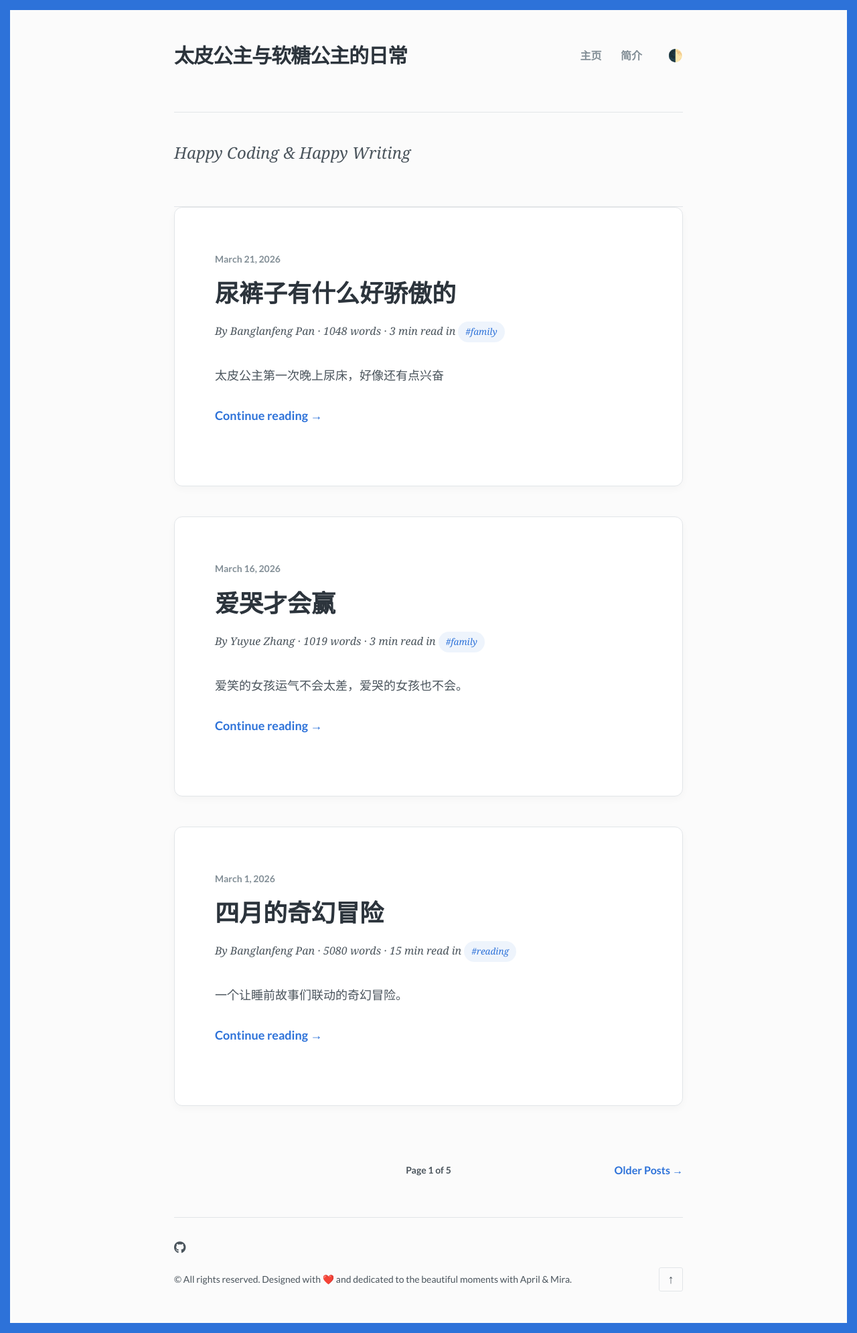
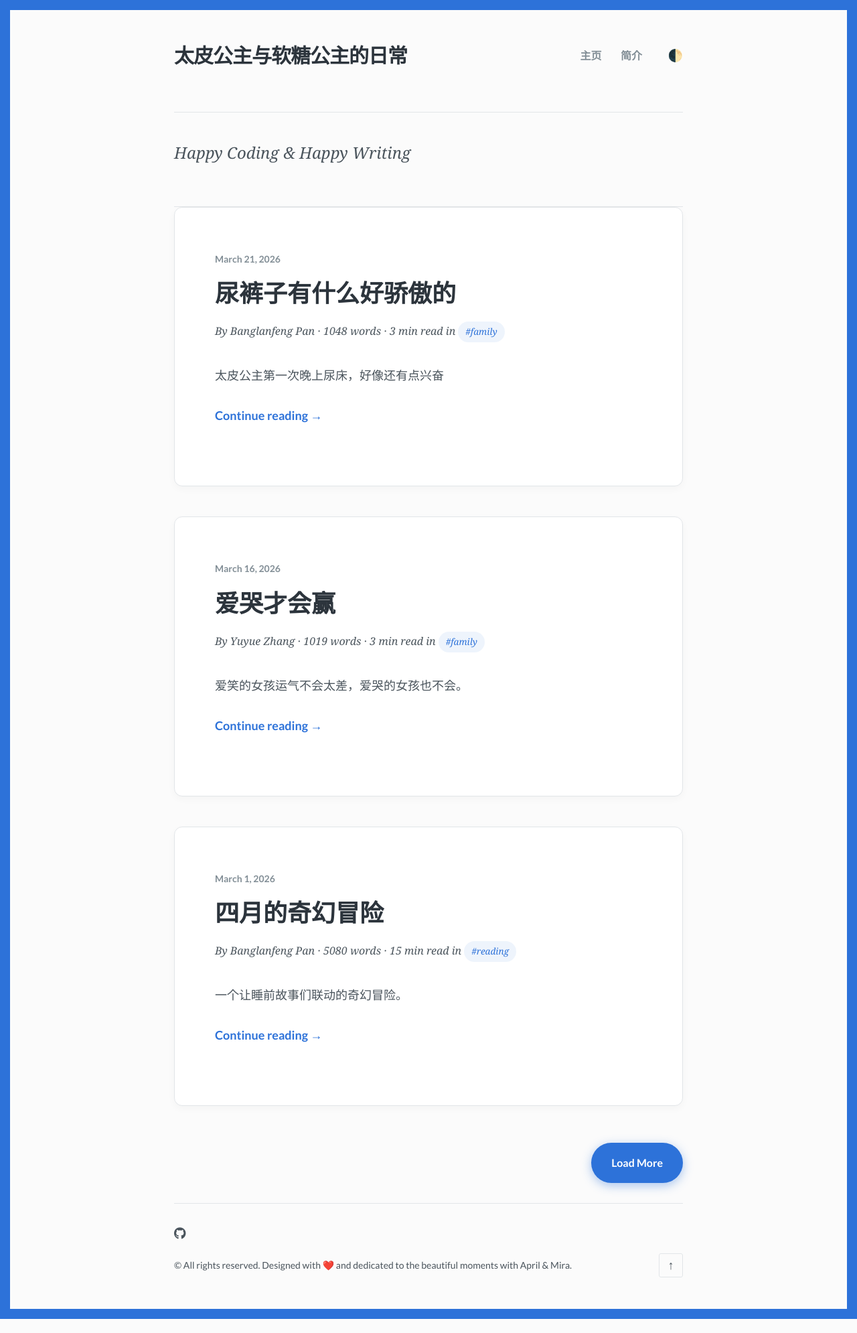
Before and after one commit to spiderPan/APMY, a Jekyll site: the page built from index.html, in a window 1280 px wide. Shown: the whole page at 67% size. Built offline with Jekyll 4.4.1, drawn with Linux system fonts in a browser that asks for light colours; some web fonts are replaced; the list of posts is cut into pages by our own code; after the commit the page ends 1969 px from its top, so only the background shows below that.

Commit message:
added progress bar and load more

```diff
--- a/_sass/_content.scss
+++ b/_sass/_content.scss
@@ -1,6 +1,17 @@
 /* ==========================================================================
    5. Content
    ========================================================================== */
+
+.reading-progress-bar {
+  position: fixed;
+  top: 0;
+  left: 0;
+  height: 4px;
+  background: var(--color-accent);
+  width: 0%;
+  z-index: 10000;
+  transition: width 0.1s ease;
+}
 
 .post {
   background: var(--color-surface);
@@ -181,7 +192,7 @@
   }
 
   span {
-    color: _palette(meta);
+    color: var(--color-meta);
     display: inline-block;
     font-size: 0.88889em;
     margin-right: 15px;
@@ -192,9 +203,9 @@
   }
 
   a, button {
-    border: 1px solid _palette(border);
+    border: 1px solid var(--color-border);
     border-radius: 3px;
-    color: _palette(primary);
+    color: var(--color-primary);
     display: inline-block;
     font-size: 14px;
     margin-bottom: 0.5em;
@@ -216,9 +227,34 @@
     }
 
     &:hover {
-      border-color: _palette(accent);
-      color: _palette(accent);
+      border-color: var(--color-accent);
+      color: var(--color-accent);
     }
+  }
+}
+
+/* Load More Button */
+.load-more-btn {
+  display: block;
+  text-align: center;
+  margin: 40px auto;
+  padding: 15px 30px;
+  font-family: _font(primary);
+  font-weight: bold;
+  font-size: 1.1rem;
+  color: var(--color-surface) !important;
+  background: var(--color-accent) !important;
+  border-radius: 50px;
+  border: none;
+  box-shadow: 0 4px 15px color-mix(in srgb, var(--color-accent) 40%, transparent);
+  transition: transform 0.3s ease, box-shadow 0.3s ease;
+  max-width: 200px;
+  cursor: pointer;
+
+  &:hover {
+    transform: translateY(-3px);
+    box-shadow: 0 6px 20px color-mix(in srgb, var(--color-accent) 60%, transparent);
+    text-decoration: none !important;
   }
 }
 
--- a/index.html
+++ b/index.html
@@ -41,12 +41,68 @@ layout: default
       {% if paginator.previous_page %}
       <a href="{{ paginator.previous_page_path | relative_url }}" class="newer-posts">&larr; Newer Posts</a>
       {% endif %}
-      <span class="page-number">Page {{ paginator.page }} of {{ paginator.total_pages }}</span>
       {% if paginator.next_page %}
-      <a href="{{ paginator.next_page_path | relative_url }}" class="older-posts">Older Posts &rarr;</a>
+      <a href="{{ paginator.next_page_path | relative_url }}" class="older-posts load-more-btn" id="load-more">Load More</a>
       {% endif %}
     </div>
   </nav><!-- .pagination -->
   {% endif %}
 
+  <!-- Load More Feed Logic -->
+  <script>
+    document.addEventListener("DOMContentLoaded", function() {
+      const loadMoreBtn = document.getElementById("load-more");
+      const mainContent = document.querySelector(".main-content");
+      const paginationNav = document.querySelector(".pagination");
+
+      if (loadMoreBtn && mainContent) {
+        loadMoreBtn.addEventListener("click", function(e) {
+          e.preventDefault();
+          const nextUrl = this.getAttribute("href");
+
+          if (!nextUrl) return;
+
+          // Indicate loading
+          loadMoreBtn.innerHTML = "Loading... ⏳";
+          loadMoreBtn.style.opacity = "0.7";
+          loadMoreBtn.style.pointerEvents = "none";
+
+          fetch(nextUrl)
+            .then(response => response.text())
+            .then(html => {
+              const parser = new DOMParser();
+              const doc = parser.parseFromString(html, "text/html");
+
+              // Extract posts from the next page
+              const newPosts = doc.querySelectorAll(".post");
+
+              // Append to main content
+              newPosts.forEach(post => {
+                // Insert before the pagination nav
+                mainContent.insertBefore(post, paginationNav);
+              });
+
+              // Check if there's a next page after this one
+              const newLoadMoreBtn = doc.getElementById("load-more");
+              if (newLoadMoreBtn) {
+                // Update the button to point to the newest next page
+                loadMoreBtn.setAttribute("href", newLoadMoreBtn.getAttribute("href"));
+                loadMoreBtn.innerHTML = "Load More";
+                loadMoreBtn.style.opacity = "1";
+                loadMoreBtn.style.pointerEvents = "auto";
+              } else {
+                // No more pages
+                loadMoreBtn.remove();
+              }
+            })
+            .catch(err => {
+              console.error("Error loading next page:", err);
+              loadMoreBtn.innerHTML = "Error loading. Try again.";
+              loadMoreBtn.style.opacity = "1";
+              loadMoreBtn.style.pointerEvents = "auto";
+            });
+        });
+      }
+    });
+  </script>
 </main><!-- .site-main -->
```
Also changed, not shown: _layouts/post.html (+23 -0 lines).
